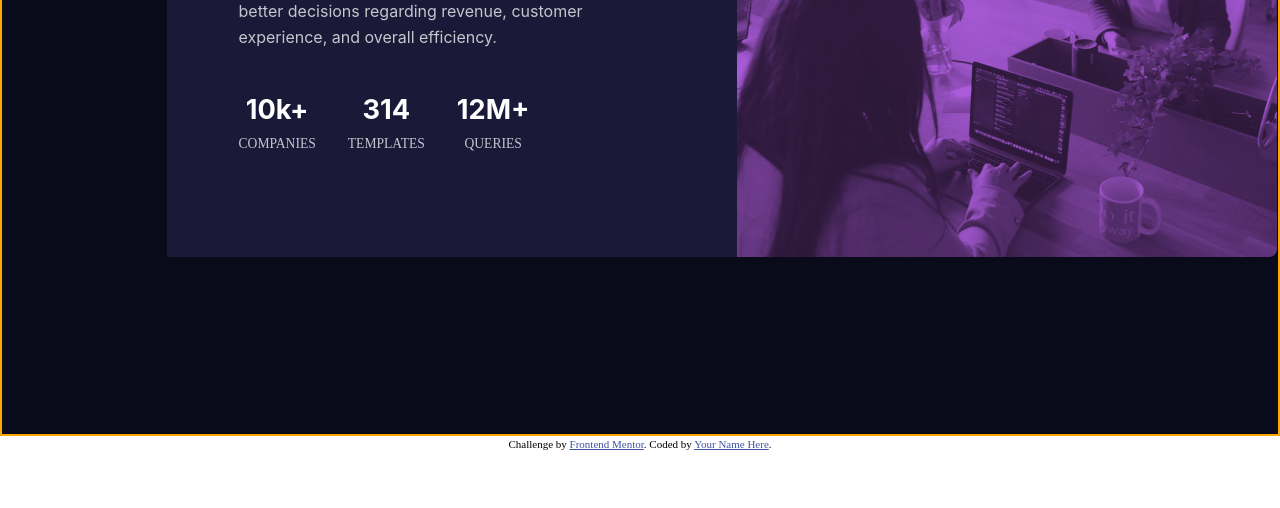
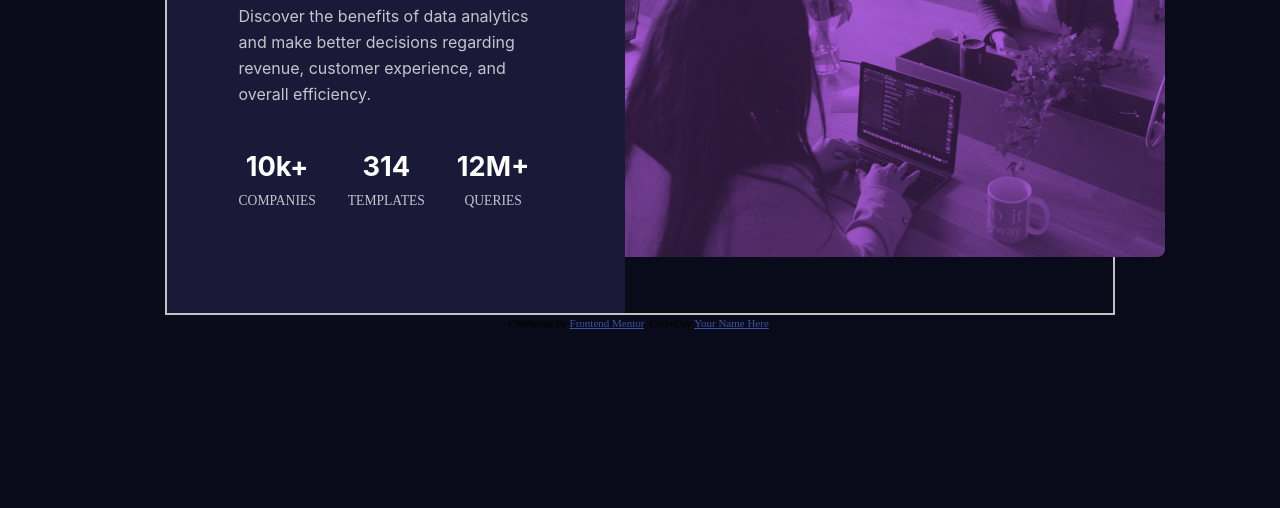
Before and after one commit to CalderonVasquez/stats-preview-card, a plain HTML site: page index.html in a window 1280 px wide. Shown: the part 368-876 px from the top of the page. Before the commit the page ends 821 px from the top, so only its background shows below. Drawn offline with Linux system fonts and the light colour scheme; a web font is replaced by a local one.

Commit message:
add responsiveness desktop

```diff
--- a/style.css
+++ b/style.css
@@ -67,11 +67,16 @@ p, h1, h2, h3, h4, h5, h6 {
 /* -------------- end custom properties -------------- */
 
 /* Base Styles */
+body {
+  max-width: 100%;
+  width: 90rem;
+  margin: 0 auto;
+  padding: 5.5rem 1.5rem;
+  background-color: var(--color-primary-bg);
+
+}
 .stat-preview-card {
-  max-width: 23.438rem;
-  width: 100%;
-  background-color: var(--color-primary-bg);
-  padding: 5.5rem 1.5rem;
+  max-width: 20.438rem;
   margin: 0 auto;
 }
 .image-container img {
@@ -130,22 +135,27 @@ p, h1, h2, h3, h4, h5, h6 {
 
 /* Media query for desktop */
 @media (min-width: 768px) {
+  body {
+    padding: 11.063rem 10.313rem;
+
+  }
   .stat-preview-card {
-    max-width: 90rem;
+    max-width: 100%;
     display: flex;
     flex-direction: row;
+
     /* justify-content: space-between;  */
-    padding: 11.063rem 10.313rem;
-    border: 2px solid orange;
+    border: 2px solid rgb(197, 194, 187);
   }
 
   .image-container {
      order: 2;
-    min-width: 33.75rem;
+    /* min-width: 33.75rem; */
   }
  .image-container img {
     content: url('/images/big-overlay.png');
      width: 100%;
+     min-width: 33.75rem;
     height: auto; /* Maintain responsive scaling */
   }
    .content-container {
@@ -153,7 +163,8 @@ p, h1, h2, h3, h4, h5, h6 {
     display: flex;
     flex-direction: column;
     justify-content: center;
-    min-width: 35.625rem
+    width: 100%;
+    max-width: 35.625rem;
   }
   .content-container h1 {
     font-size: 2.25rem;
```
